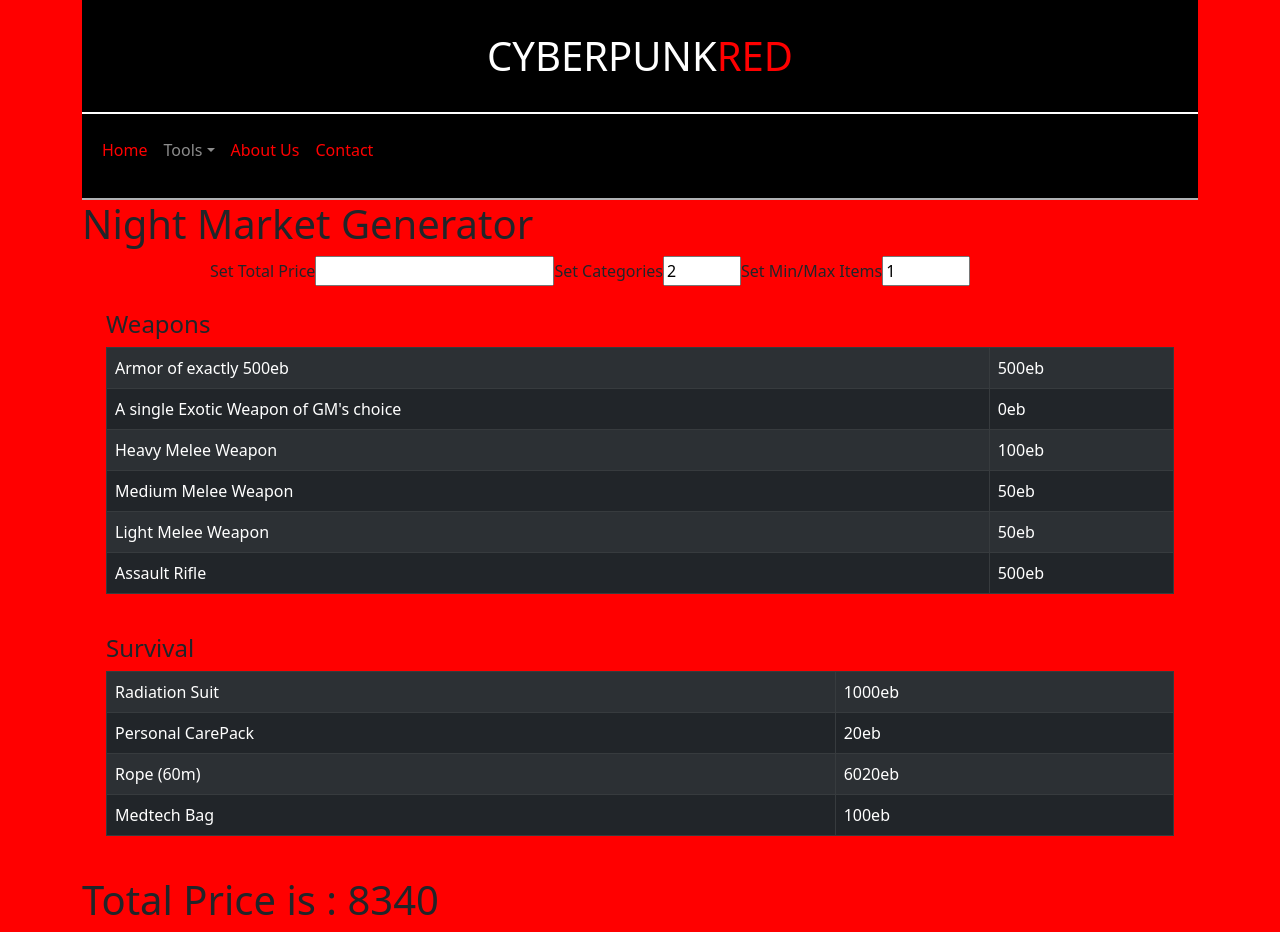
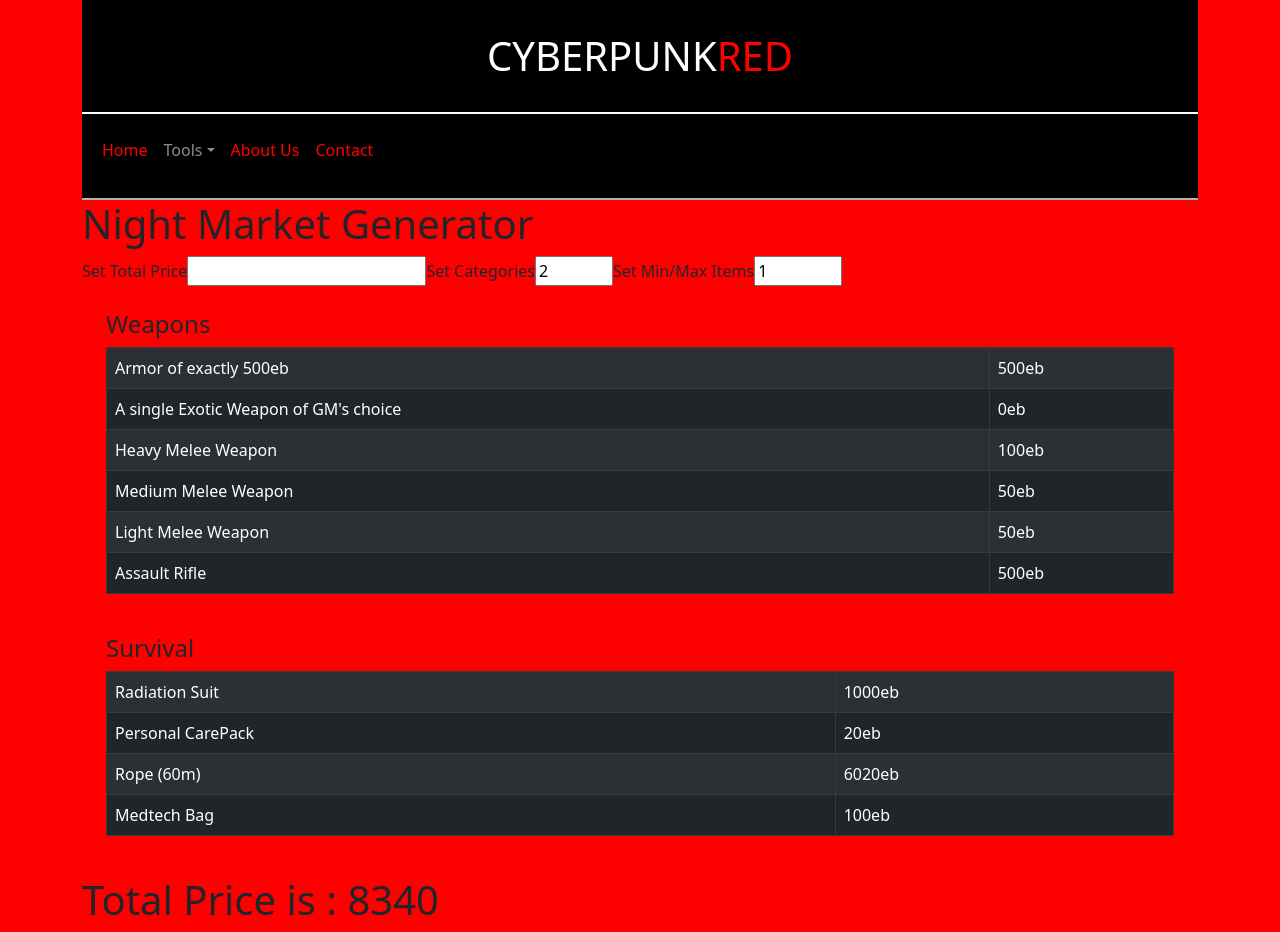
Before and after one commit to notevenagoat/cyberpunktools, a React (Create React App) app: page /night_market in a window 1280 px wide. Built offline with nearby package versions, Linux system fonts and the light colour scheme.

Commit message:
deleted some unwanted code

```diff
--- a/src/index.css
+++ b/src/index.css
@@ -25,16 +25,3 @@
    text-decoration: none;
 
 }
-
-.flex_nav{
-    /* background-color: yellow; */
-    display: flex ;
-    /* flex-direction: column; */
-    justify-content: center ;
-    align-content: center;
-}
-
-.generate_sets{
-
-    margin: auto 8rem;
-}
```
